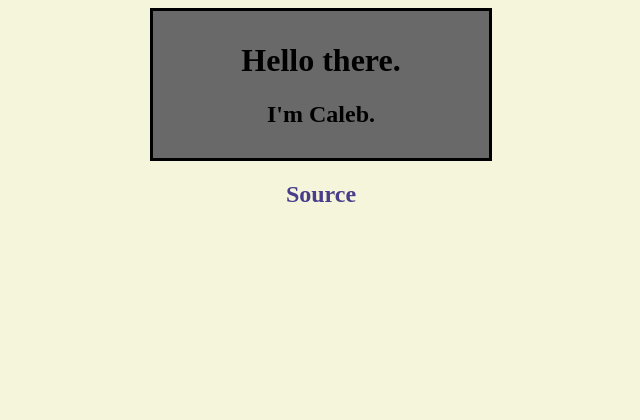
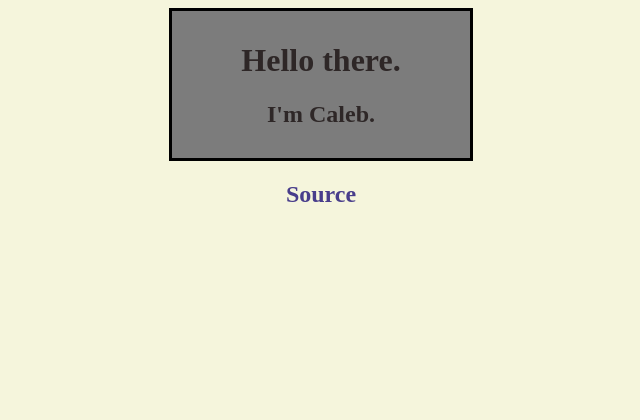
Before and after one commit to Callama/callama.dev, a Flask app: page / in a window 1280 px wide. Shown: the top 420 px of the page, without its empty margins (319-959 px from the left). Run offline with Flask 2, Linux system fonts and the light colour scheme; parts of the project's set-up code (start-up, migrations or seed data) failed here and were passed over; some libraries are stand-ins or nearby versions.

Commit message:
Update new_main.html

```diff
--- a/misc/templates/new_main.html
+++ b/misc/templates/new_main.html
@@ -8,13 +8,19 @@
         }
         #center {
             margin: auto;
-            width: 25%;
+            width: 22%;
             border: 3px solid black;
-            background-color: dimgray;
+            background-color: rgb(124, 124, 124);
             padding: 10px;
+            color: black;
 
         }
-
+        h1.welcome {
+            color: rgb(46, 39, 39);
+        }
+        h2.name {
+            color: rgb(46, 39, 39);
+        }
         a:link {
             color: darkslateblue;
             text-decoration: none;
@@ -40,8 +46,8 @@
     <body>
         <div id="main">
             <div id="center">
-                <h1>Hello there.</h1>
-                <h2>I'm Caleb.</h2>
+                <h1 class="welcome">Hello there.</h1>
+                <h2 class="name">I'm Caleb.</h2>
             </div>
             <div id="github">
                 <h2><a class="source" href="https://github.com/Callama/callama.dev">Source</a></h2>
```
